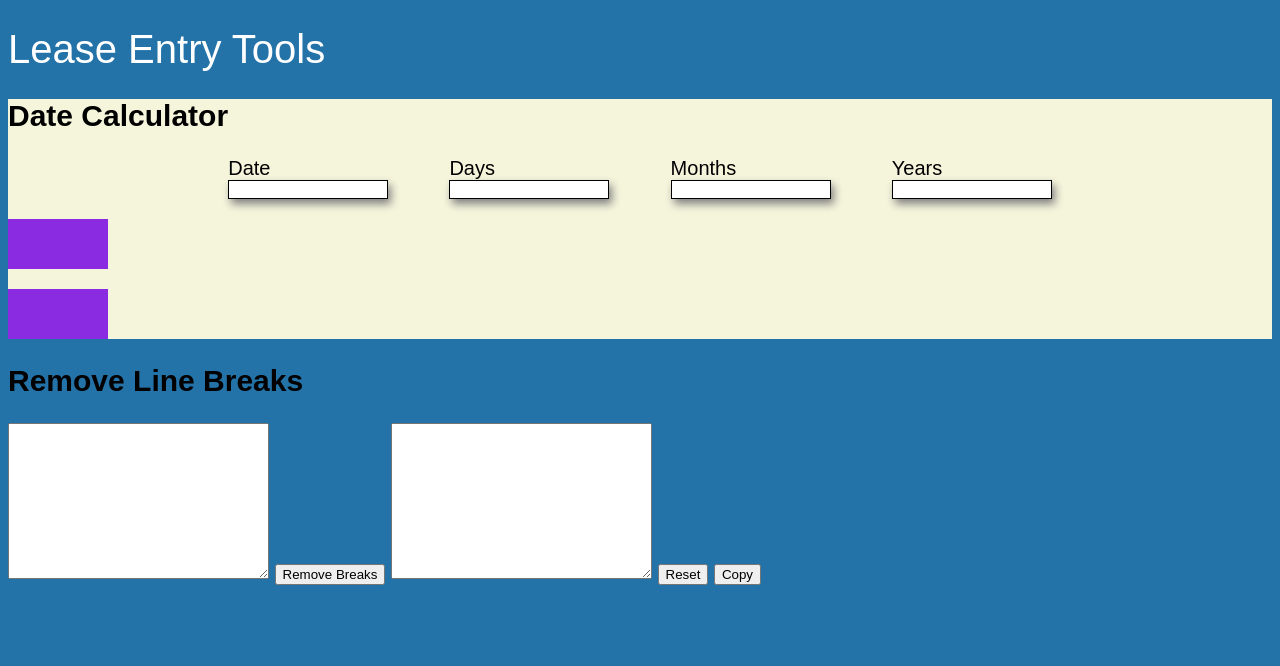
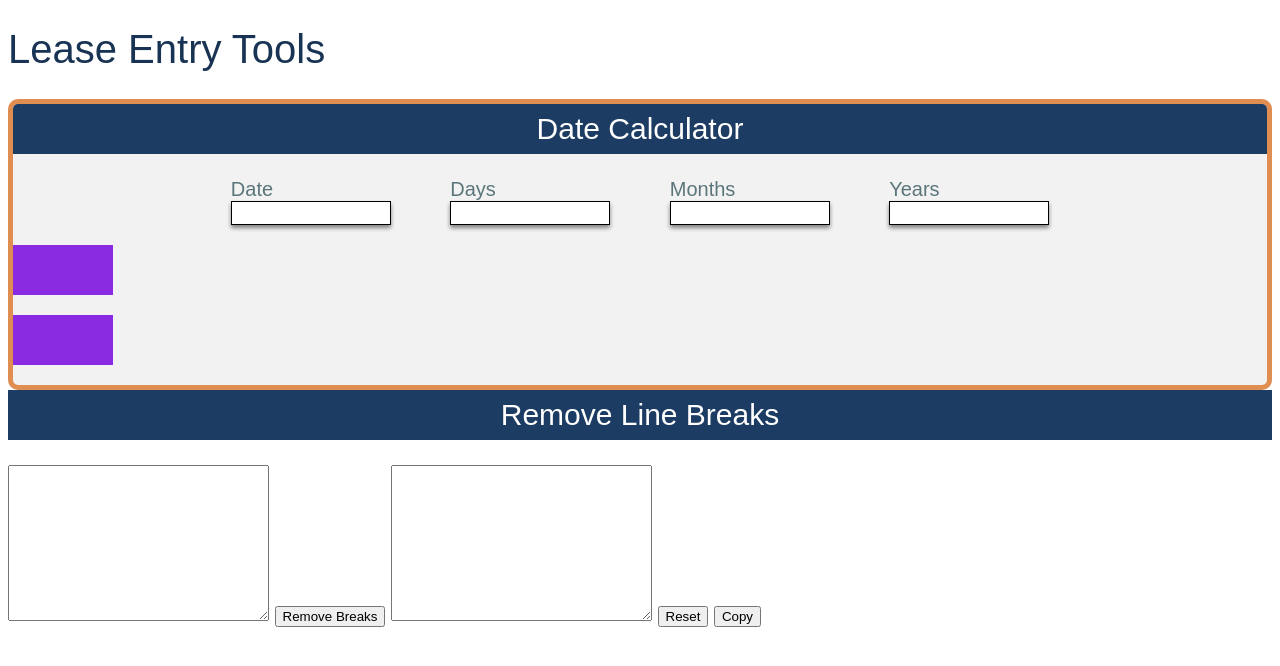
Before and after one commit to gmeeker99/Lease-Entry-Tools, a website built with Parcel: page src/index.html in a window 1280 px wide. Built offline with nearby package versions, Linux system fonts and the light colour scheme.

Commit message:
Style the widget: h2, border, backgound color

```diff
--- a/src/styles.css
+++ b/src/styles.css
@@ -17,16 +17,31 @@ html {
 body {
 	font-family: Arial, Helvetica, sans-serif;
 	font-size: 20px;
-	background-color: hsl(204, 66%, 40%);
 }
 
 h1 {
-	color: white;
+	color: rgb(24 51 83);
 	font-weight: 100;
 }
 
+h2 {
+	font-weight: 100;
+	background-color: hsl(213, 55%, 25%);
+	color: white;
+	margin-top: 0;
+	padding: 0.5rem 0;
+	text-align: center;
+}
+
+label {
+	color: rgb(91 118 123);
+}
+
 .dateCalc {
-	background-color: beige;
+	background-color: hsl(0, 0%, 95%);
+	border: solid 5px hsl(25, 70%, 60%);
+	border-radius: 10px;
+	overflow: hidden;
 }
 
 .widget__input-container {
@@ -44,7 +59,8 @@ h1 {
 .widget__input {
 	width: 10rem;
 	border: solid black 1px;
-	filter: drop-shadow(3px 5px 4px rgb(129, 129, 129));
+	filter: drop-shadow(0px 3px 2px rgb(129, 129, 129));
+	height: 1.5rem;
 }
 
 p {
```
